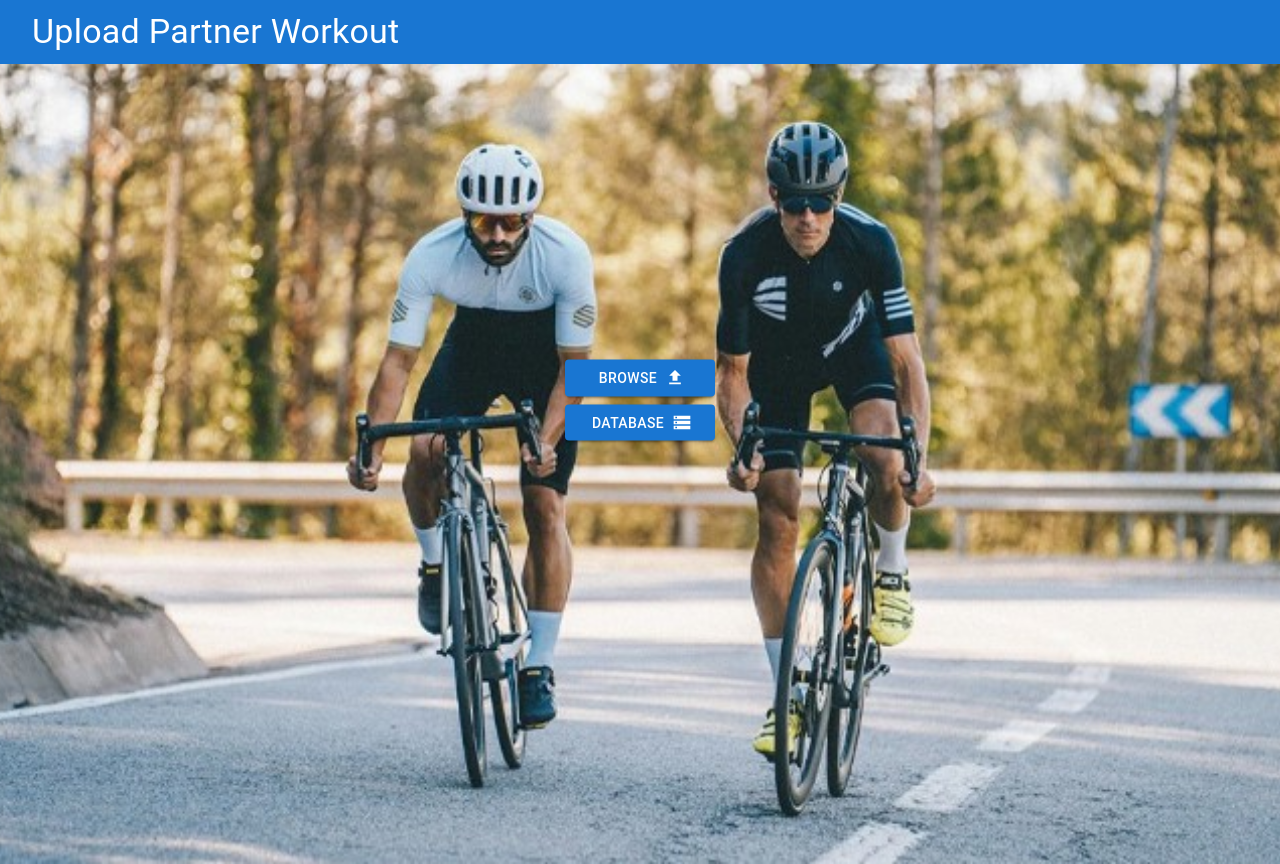
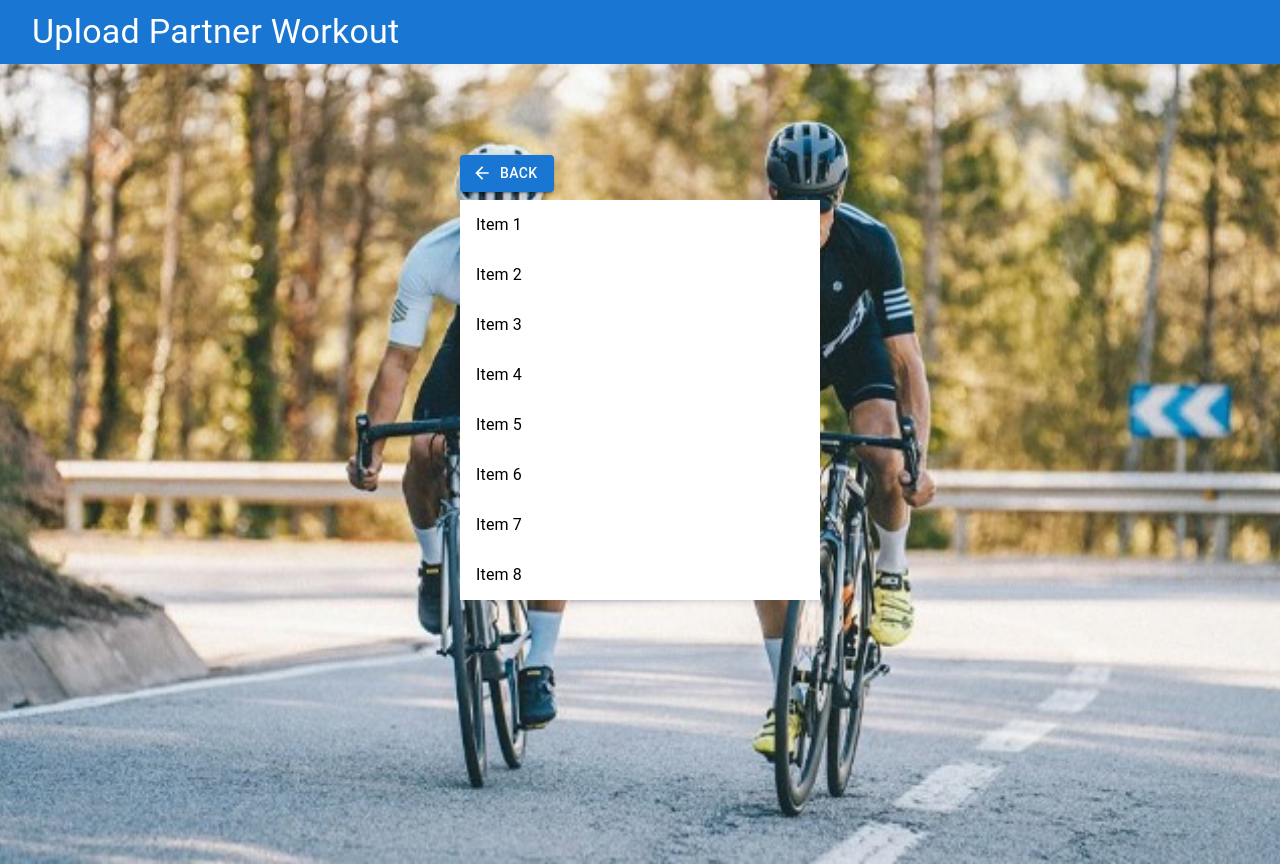
Before and after one commit to wolfeandres/team-analytics, a React (Create React App) app: page / in a window 1280 px wide. Both pictures are taken after a click on the button "DATABASE". Built offline with nearby package versions, Linux system fonts and the light colour scheme.

Commit message:
Created database page and individualized data

```diff
--- a/src/App.css
+++ b/src/App.css
@@ -71,6 +71,36 @@
   align-items: center;
 }
 
+.container {
+  display: flex;
+  flex-direction: row;
+  height: 100%;
+}
+
+.half-container {
+  height: 100%;
+  width: 50%;
+  display: flex;
+  flex-direction: column;
+  justify-content: space-between;
+  align-items: center;
+  padding: 5px
+}
+
+.medium-chart {
+  width: 100%;
+  height: 450px;
+  margin: 0 auto;
+  display: flex;
+  align-items: center;
+  justify-content: center;
+}
+
+.vertical-bar {
+  border-right: 10px solid #000000;
+  height: 100%
+}
+
 .recharts-default-color0-0 {
   stroke: #2196f3;
 }
--- a/src/App.tsx
+++ b/src/App.tsx
@@ -1,15 +1,5 @@
-import React, { useEffect, useState } from 'react';
-import logo from './logo.svg';
+import React, { useState } from 'react';
 import './App.css';
-import { LineChart, Line, ResponsiveContainer, CartesianGrid, XAxis, YAxis, Tooltip, Legend, BarChart, Bar, ReferenceLine, Pie, PieChart, Cell, Label } from 'recharts';
-import AppBar from '@mui/material/AppBar';
-import Typography from '@mui/material/Typography';
-import { Button, IconButton, Toolbar } from '@mui/material';
-import { FileUpload, LegendToggleSharp } from '@mui/icons-material';
-import MyLineChart from './Charts/MyLineChart';
-import FileInput from './FileInput';
-import MyBarChart from './Charts/MyBarChart';
-import MyPieChart from './Charts/MyPieChart';
 import UploadPage from './Pages/UploadPage';
 import GraphPage from './Pages/GraphPage';
 
@@ -22,7 +12,7 @@ function App() {
 
   return (
     <div>
-      {files.length == 0 ? <UploadPage passFiles={passFiles}/> : <GraphPage jsons={files}/>}
+      {files.length === 0 ? <UploadPage passFiles={passFiles}/> : <GraphPage jsons={files}/>}
     </div>
   );
 }
--- a/src/Charts/MyLineChart.tsx
+++ b/src/Charts/MyLineChart.tsx
@@ -3,16 +3,56 @@ import { Label, LineChart, Line, CartesianGrid, XAxis, YAxis, Tooltip, Legend, R
 type ChartProps = {
     data: any[];
     json1: any;
-    json2: any;
+    json2?: any;
+    type?: string;
+    size?: string;
 }
 
 const MyLineChart = ( props: ChartProps ) => {
-    const { data, json1, json2 } = props;
+    const { data, json1, json2 = null, type = 'heart_rate', size = 'large' } = props;
 
-    return (
+    var width = 875
+    var height = 525
+
+    if (size === 'small') {
+        width = 500
+        height = 300
+    } else if (size == 'tiny') {
+        width = 400
+        height = 250
+    }
+
+    var renderData = (
         <LineChart
-            width={875}
-            height={525}
+        width={width}
+        height={height}
+        data={data}
+        margin={{
+            top: 20,
+            right: 30,
+            left: 20,
+            bottom: 5,
+        }}
+    >
+        <CartesianGrid strokeDasharray="3 3" />
+        <XAxis dataKey='timestamp' stroke="black">
+            <Label value="Time" offset={-10} position="insideBottomLeft" />
+        </XAxis>
+        <YAxis domain={['dataMin - 5', 'dataMax + 5']}>
+            <Label value={type === 'heart_rate' ? 'Heart Rate (bpm)' : 'Distance (m)'} offset={20} position= 'insideBottomLeft' angle={-90}/>
+        </YAxis>
+        <Tooltip />
+        <Legend />
+        <ReferenceLine y={json1['workout']['heart_rate']['max_heart_rate']} label="Max" stroke="#8884d8" ifOverflow='extendDomain' />
+        <Line name={json1['name']} type="monotone" dataKey='value' stroke="#8884d8" activeDot={{r:8}} />
+    </LineChart>
+    )
+
+    if (json2 !== null) {
+        renderData = (
+            <LineChart
+            width={width}
+            height={height}
             data={data}
             margin={{
                 top: 20,
@@ -26,16 +66,19 @@ const MyLineChart = ( props: ChartProps ) => {
                 <Label value="Time" offset={-10} position="insideBottomLeft" />
             </XAxis>
             <YAxis domain={['dataMin - 5', 'dataMax + 5']}>
-                <Label value= 'Heart Rate' offset={20} position= 'insideBottomLeft' angle={-90}/>
+                <Label value={type === 'heart_rate' ? 'Heart Rate (bpm)' : 'Distance (m)'} offset={20} position= 'insideBottomLeft' angle={-90}/>
             </YAxis>
             <Tooltip />
             <Legend />
-            <ReferenceLine y={json1['workout']['heart_rate']['max_heart_rate']} label="Max" stroke="red" ifOverflow='extendDomain' />
-            <ReferenceLine y={json2['workout']['heart_rate']['max_heart_rate']} label="Max" stroke="blue" ifOverflow='extendDomain' />
+            <ReferenceLine y={type === 'heart_rate' ? json1['workout']['heart_rate']['max_heart_rate'] : null} label={type === 'heart_rate' ? "Max" : ''} stroke="#8884d8" ifOverflow='extendDomain' />
+            <ReferenceLine y={type === 'heart_rate' ? json2['workout']['heart_rate']['max_heart_rate'] : null} label={type === 'heart_rate' ? "Max" : ''} stroke="#82ca9d" ifOverflow='extendDomain' />
             <Line name={json1['name']}type="monotone" dataKey='value1' stroke="#8884d8" activeDot={{r:8}} />
             <Line name={json2['name']} type="monotone" dataKey='value2' stroke="#82ca9d" />
         </LineChart>
-    );
+        )
+    }
+
+    return renderData
 }
 
 export default MyLineChart;
--- a/src/Charts/MyPieChart.tsx
+++ b/src/Charts/MyPieChart.tsx
@@ -1,4 +1,4 @@
-import { Label, LineChart, Line, ResponsiveContainer, CartesianGrid, XAxis, YAxis, Tooltip, Legend, BarChart, Bar, ReferenceLine, Pie, PieChart, Cell } from 'recharts';
+import { Tooltip,  Pie, PieChart, Cell } from 'recharts';
 
 const COLORS: string[] = ['#2196f3', '#000000', '#4caf50', '#808080'];
 const RADIAN = Math.PI / 180;
@@ -31,14 +31,14 @@ type ChartProps = {
 const MyPieChart = ( props: ChartProps ) => {
   const { data, dkOne } = props;
   return(
-    <PieChart width={400} height={400}>
+    <PieChart width={250} height={250}>
       <Pie
       data={data}
       cx="50%"
       cy="50%"
       labelLine={false}
       label={renderCustomizedLabel}
-      outerRadius={150}
+      outerRadius={100}
       fill="#8884d8"
       dataKey={dkOne}
     >
--- /dev/null
+++ b/src/Pages/DatabasePage.tsx
@@ -0,0 +1,56 @@
+import { Box, ListItem, ListItemButton, ListItemText } from "@mui/material"
+import { useState } from "react"
+import { FixedSizeList, ListChildComponentProps } from 'react-window'
+
+interface ListItemProps {
+    id: number;
+    name: string;
+}
+
+const items: ListItemProps[] = [
+    { id: 1, name: 'Item 1' },
+    { id: 2, name: 'Item 2' },
+    { id: 3, name: 'Item 3' },
+    { id: 4, name: 'Item 4' },
+    { id: 5, name: 'Item 5' },
+    { id: 6, name: 'Item 6' },
+    { id: 7, name: 'Item 7' },
+    { id: 8, name: 'Item 8' },
+    { id: 9, name: 'Item 9' },
+    { id: 10, name: 'Item 10' },
+    { id: 11, name: 'Item 11' },
+    { id: 12, name: 'Item 12' },
+];
+
+const renderRow = (props: ListChildComponentProps) => {
+    const { data, index, style } = props
+    return (
+        <ListItem style={style} key={data[index].id} component="div" disablePadding>
+            <ListItemButton>
+                <ListItemText primary={data[index].name} />
+            </ListItemButton>
+        </ListItem>
+    )
+}
+
+interface Props {
+    passFiles: (arg: any) => void
+}
+
+const DatabasePage: React.FC<Props> = ({passFiles}) => {
+    return (
+        <Box sx={{width:'100%', height: 400, maxWidth: 360, bgcolor: 'background.paper' }}>
+            <FixedSizeList
+                height={400}
+                width={360}
+                itemSize={50}
+                itemCount={items.length}
+                itemData={items}
+            >
+                {renderRow}
+            </FixedSizeList>
+        </Box>
+    )
+}
+
+export default DatabasePage;
--- a/src/Pages/UploadPage.tsx
+++ b/src/Pages/UploadPage.tsx
@@ -1,7 +1,8 @@
-import { AppBar, Box, Button, Toolbar, Typography } from "@mui/material"
-import { FileUpload, Storage } from '@mui/icons-material';
+import { AppBar, Box, Button, IconButton, Toolbar, Typography } from "@mui/material"
+import { ArrowBack, FileUpload, Storage } from '@mui/icons-material';
 import FileInput from "../FileInput";
 import { useState } from "react";
+import DatabasePage from './DatabasePage'
 
 const styles = {
     bg_container: {
@@ -22,6 +23,15 @@ const styles = {
 
     button: {
         width: '150px'
+    },
+
+    container: {
+        position: 'relative' as const
+    },
+
+    backArrow: {
+        position: 'absolute' as const,
+        top: -45,
     }
 };
 
@@ -30,6 +40,31 @@ interface Props {
 }
 
 const UploadPage: React.FC<Props> = ({passFiles}) => {
+    const [dbPage, setdbPage] = useState<Boolean>(false)
+
+    var renderUpload = (
+        <div style={styles.buttons}>
+            <Box mb={1}>
+                <Button variant='contained' style={styles.button} endIcon={<FileUpload/>} component='label'>
+                    Browse
+                    <FileInput passFiles={passFiles}/>
+                </Button>
+            </Box>
+            <Box mt={1}>
+                <Button variant='contained' style={styles.button} endIcon={<Storage/>} onClick={() => {setdbPage(true)}}>Database</Button>
+            </Box>
+        </div>
+    )
+
+    if (dbPage) {
+        renderUpload = (
+            <div style={styles.buttons}>
+                <Button style={styles.backArrow} onClick={() => {setdbPage(false)}}variant='contained' startIcon={<ArrowBack/>}>Back</Button>
+                <DatabasePage passFiles={passFiles} />
+            </div>
+        )
+    }
+
     return (
         <div>
             <AppBar position="static">
@@ -40,17 +75,7 @@ const UploadPage: React.FC<Props> = ({passFiles}) => {
                 </Toolbar>
             </AppBar>
             <div style={styles.bg_container}>
-                <div style={styles.buttons}>
-                    <Box mb={1}>
-                        <Button variant='contained' style={styles.button} endIcon={<FileUpload/>} component='label'>
-                            Browse
-                            <FileInput passFiles={passFiles}/>
-                        </Button>
-                    </Box>
-                    <Box mt={1}>
-                        <Button variant='contained' style={styles.button} endIcon={<Storage/>}>Database</Button>
-                    </Box>
-                </div>
+                {renderUpload}
             </div>
         </div>
     )
```
Also changed, not shown: src/Pages/GraphPage.tsx (+63 -14 lines).
